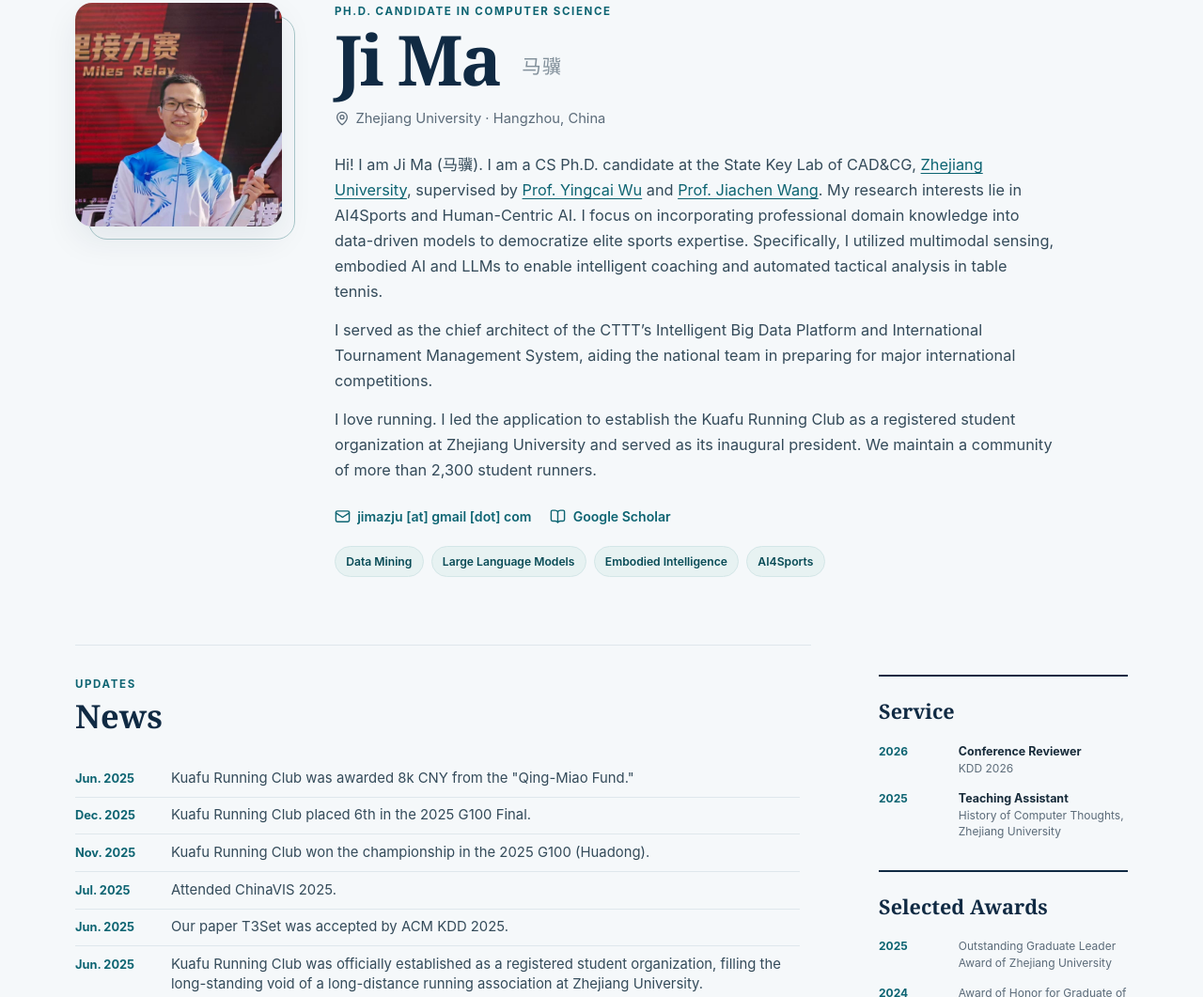
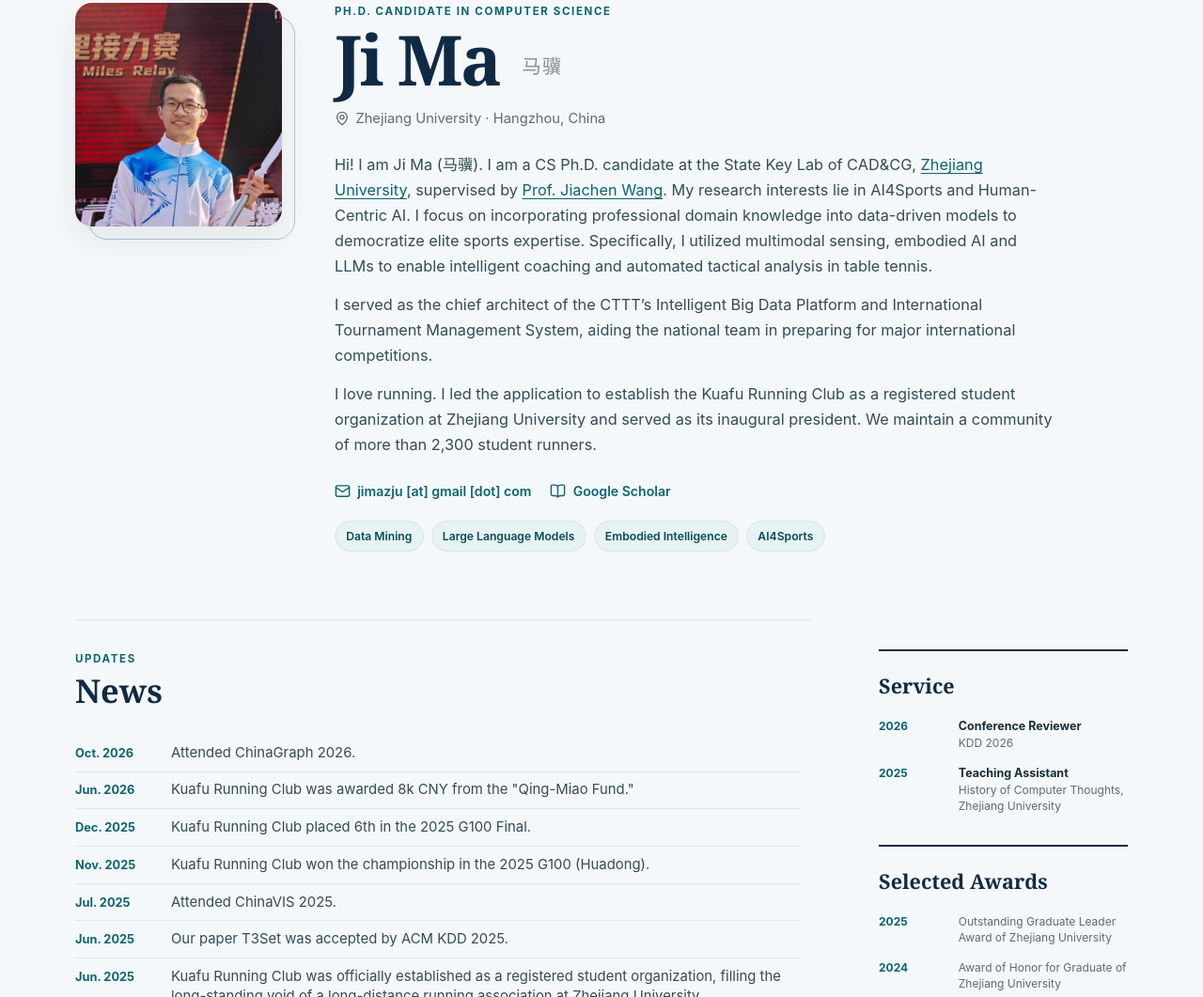
Before and after one commit to jima-cs/jima-cs.github.io, an Astro site: page / in a window 1280 px wide. Shown: the part 146-1207 px from the top of the page at 94% size. Built offline with nearby package versions, Linux system fonts and the light colour scheme; Astro itself is replaced by a stand-in of ours.

Commit message:
update chinagraph

```diff
--- a/src/content/about.mdx
+++ b/src/content/about.mdx
@@ -1,6 +1,6 @@
 Hi! I am Ji Ma (马骥). I am a CS Ph.D. candidate at the State Key Lab of CAD&CG,
 [Zhejiang University](https://www.zju.edu.cn/english/), supervised by
-[Prof. Yingcai Wu](http://www.ycwu.org/) and [Prof. Jiachen Wang](https://wjc-vis.com).
+[Prof. Jiachen Wang](https://wjc-vis.com).
  My research interests lie in AI4Sports and Human-Centric AI.
  I focus on incorporating professional domain knowledge into data-driven models to democratize elite sports expertise.
   Specifically, I utilized multimodal sensing, embodied AI and LLMs to enable intelligent coaching and automated tactical analysis in table tennis.
--- a/src/data/site.ts
+++ b/src/data/site.ts
@@ -99,7 +99,8 @@ export const publications: Publication[] = [
 ];
 
 export const news = [
-  { date: 'Jun. 2025', text: "Kuafu Running Club was awarded 8k CNY from the \"Qing-Miao Fund.\""},
+  {date: 'Oct. 2026', text:"Attended ChinaGraph 2026."},
+    { date: 'Jun. 2026', text: "Kuafu Running Club was awarded 8k CNY from the \"Qing-Miao Fund.\""},
   { date: 'Dec. 2025', text: "Kuafu Running Club placed 6th in the 2025 G100 Final."},
   { date: 'Nov. 2025', text: "Kuafu Running Club won the championship in the 2025 G100 (Huadong)."},
   {date: 'Jul. 2025', text:"Attended ChinaVIS 2025."},
```
Also changed, not shown: docs/index.html (+2 -2 lines).
